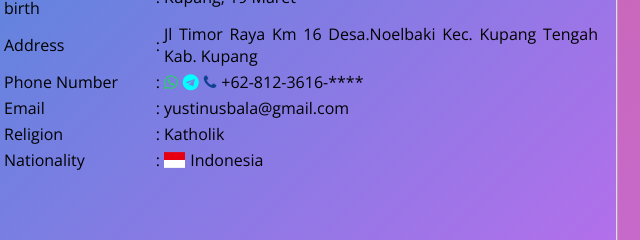
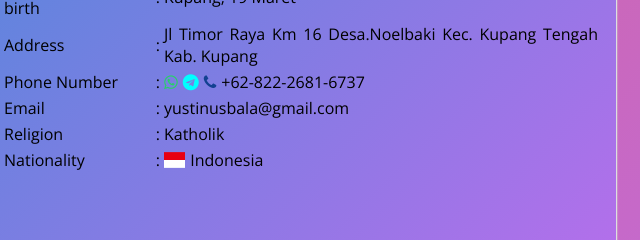
Before and after one commit to yubiwangak19/Website-Personal, a plain HTML site: page index.html in a window 1280 px wide. Shown: the part 987-1227 px from the top of the page, 180-820 px from the left. Drawn offline with nearby package versions, Linux system fonts and the light colour scheme.

Commit message:
Update index.html

```diff
--- a/index.html
+++ b/index.html
@@ -90,7 +90,7 @@ Timor Raya Km 16 Desa.Noelbaki Kec. Kupang Tengah Kab. Kupang</td>
 						<tr align="justify">
 							<td>Phone Number</td>
 							<td>:</td>
-							<td><i class="fa fa-whatsapp" style="color: #25d366; margin-right: 5px;"></i><i class="fa fa-telegram" style="color: #00FFFF; margin-right: 5px;"></i><i class="fa fa-phone" style="color: #124191; margin-right: 5px;"></i>+62-812-3616-****</td>
+							<td><i class="fa fa-whatsapp" style="color: #25d366; margin-right: 5px;"></i><i class="fa fa-telegram" style="color: #00FFFF; margin-right: 5px;"></i><i class="fa fa-phone" style="color: #124191; margin-right: 5px;"></i>+62-822-2681-6737</td>
 						</tr>
 						<tr align="justify">
 							<td>Email</td>
```
